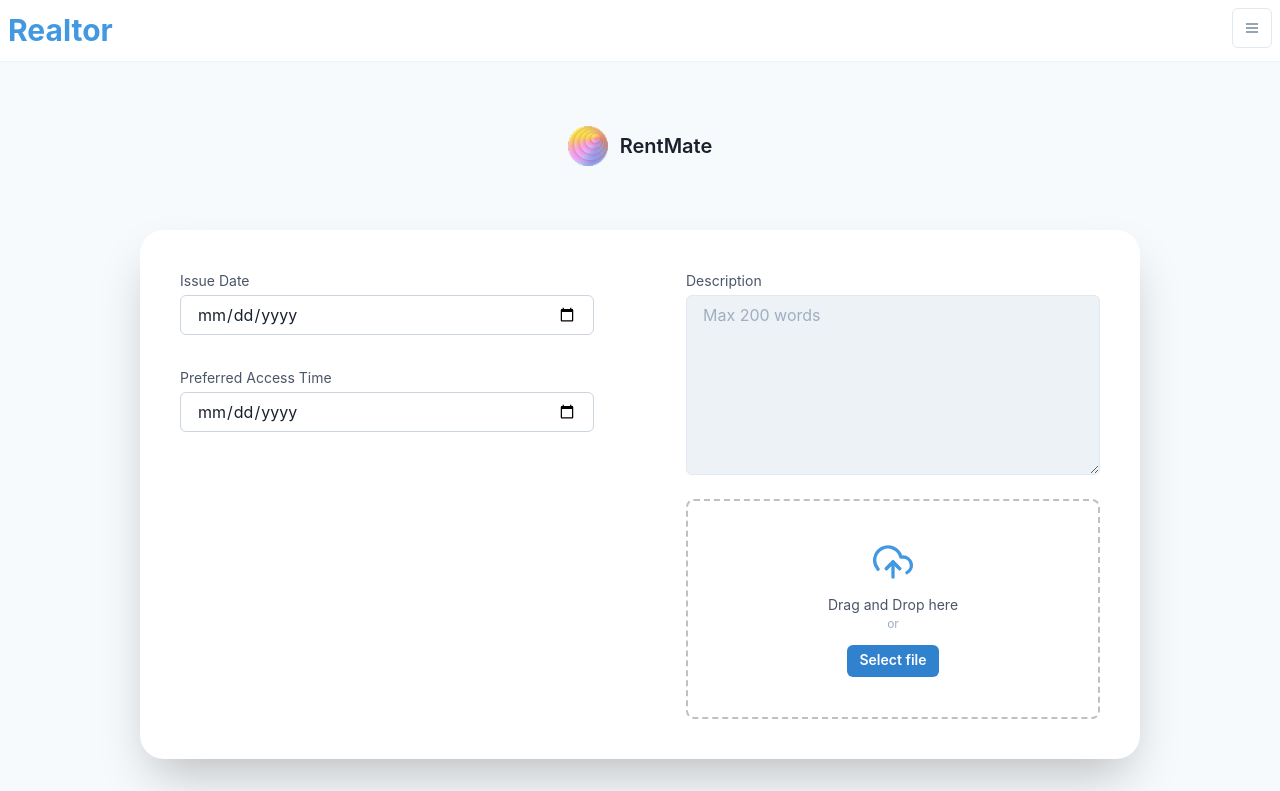
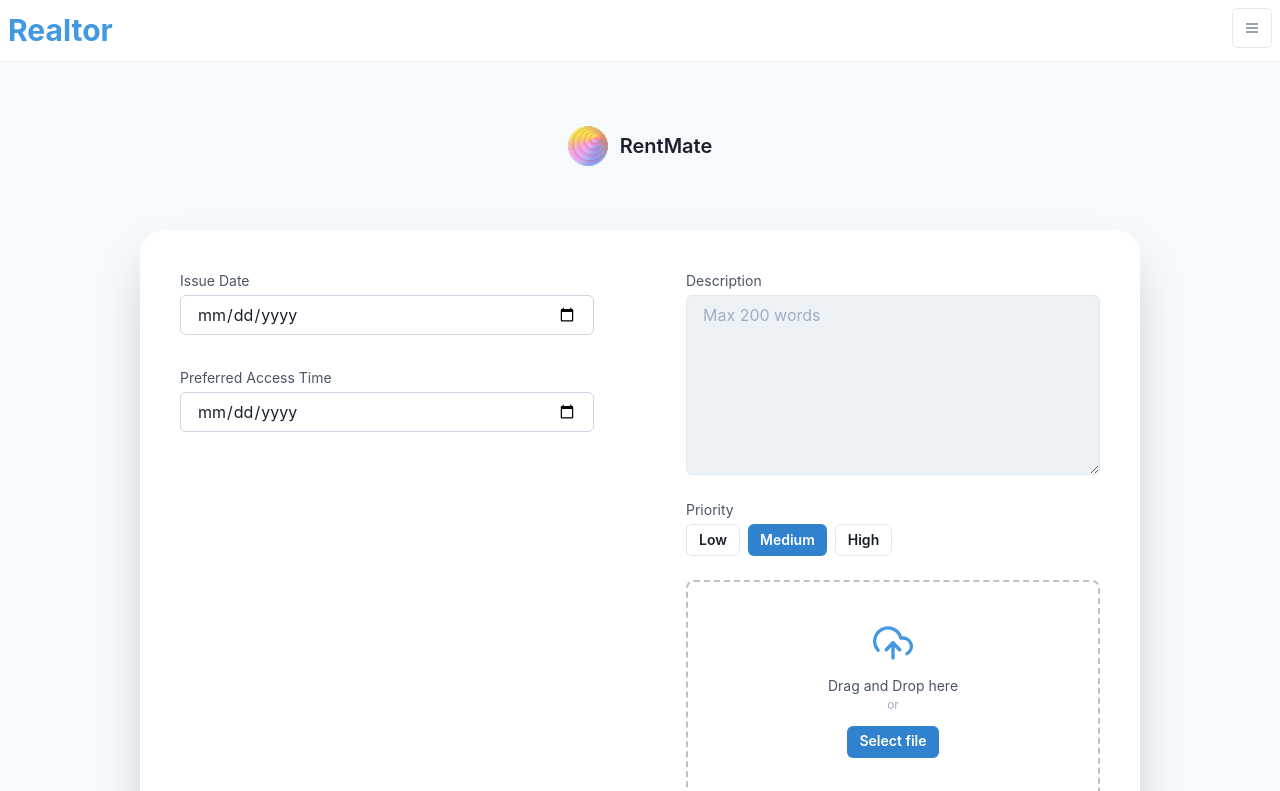
Before and after one commit to NguyenTrongKhoa595/Software-Engineering-Process-Tools, a Next.js app: page /maintenance/submit in a window 1280 px wide. Shown: the top 791 px of the page. Built offline with nearby package versions, Linux system fonts and the light colour scheme.

Commit message:
Added priority to maintenance submission

```diff
--- a/components/Navbar.jsx
+++ b/components/Navbar.jsx
@@ -23,6 +23,7 @@ const Navbar = () => (
           <Link href='/search?purpose=for-rent' passHref>
             <MenuItem icon={<FiKey />}>Rent Property</MenuItem>
           </Link>
+
         </MenuList>
       </Menu>
     </Box>
--- a/pages/maintenance/submit.js
+++ b/pages/maintenance/submit.js
@@ -20,6 +20,7 @@ export default function MaintenanceSubmitPage() {
   const [preferredTime, setPreferredTime] = useState("");
   const [description, setDescription] = useState("");
   const [file, setFile] = useState(null);
+  const [priority, setPriority] = useState("Medium");
   const toast = useToast();
 
   const handleFileSelect = (e) => {
@@ -30,7 +31,7 @@ export default function MaintenanceSubmitPage() {
   const handleSubmit = () => {
     toast({
       title: "Request submitted",
-      description: "Your maintenance request has been sent.",
+      description: `Your maintenance request has been sent. Priority: ${priority}`,
       status: "success",
     });
   };
@@ -99,6 +100,27 @@ export default function MaintenanceSubmitPage() {
               />
             </Box>
 
+            <Box w="100%">
+              <Text fontSize="sm" mb={1} color="gray.600">Priority</Text>
+              <HStack>
+                {[
+                  { label: "Low", value: "Low" },
+                  { label: "Medium", value: "Medium" },
+                  { label: "High", value: "High" },
+                ].map((opt) => (
+                  <Button
+                    key={opt.value}
+                    size="sm"
+                    variant={priority === opt.value ? "solid" : "outline"}
+                    colorScheme={priority === opt.value ? "blue" : "gray"}
+                    onClick={() => setPriority(opt.value)}
+                  >
+                    {opt.label}
+                  </Button>
+                ))}
+              </HStack>
+            </Box>
+
             {/* Upload Box */}
             <Box
               w="100%"
```
